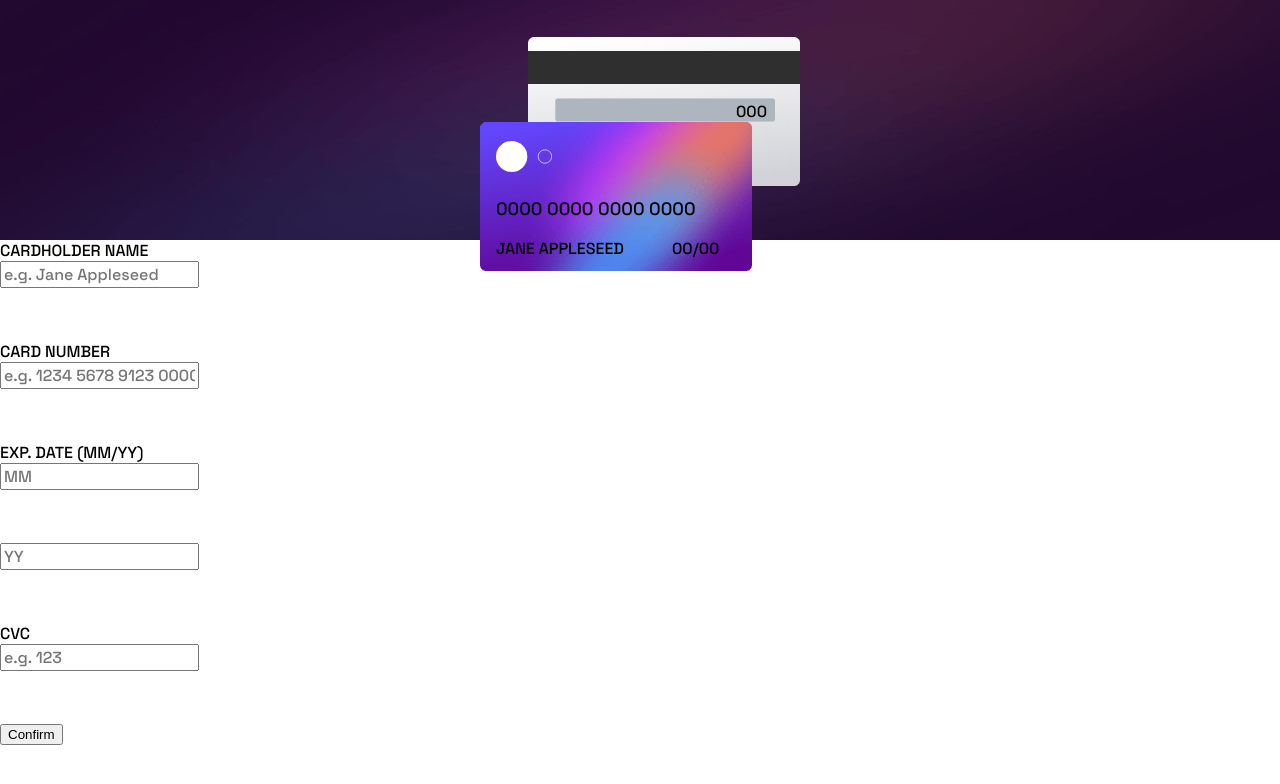
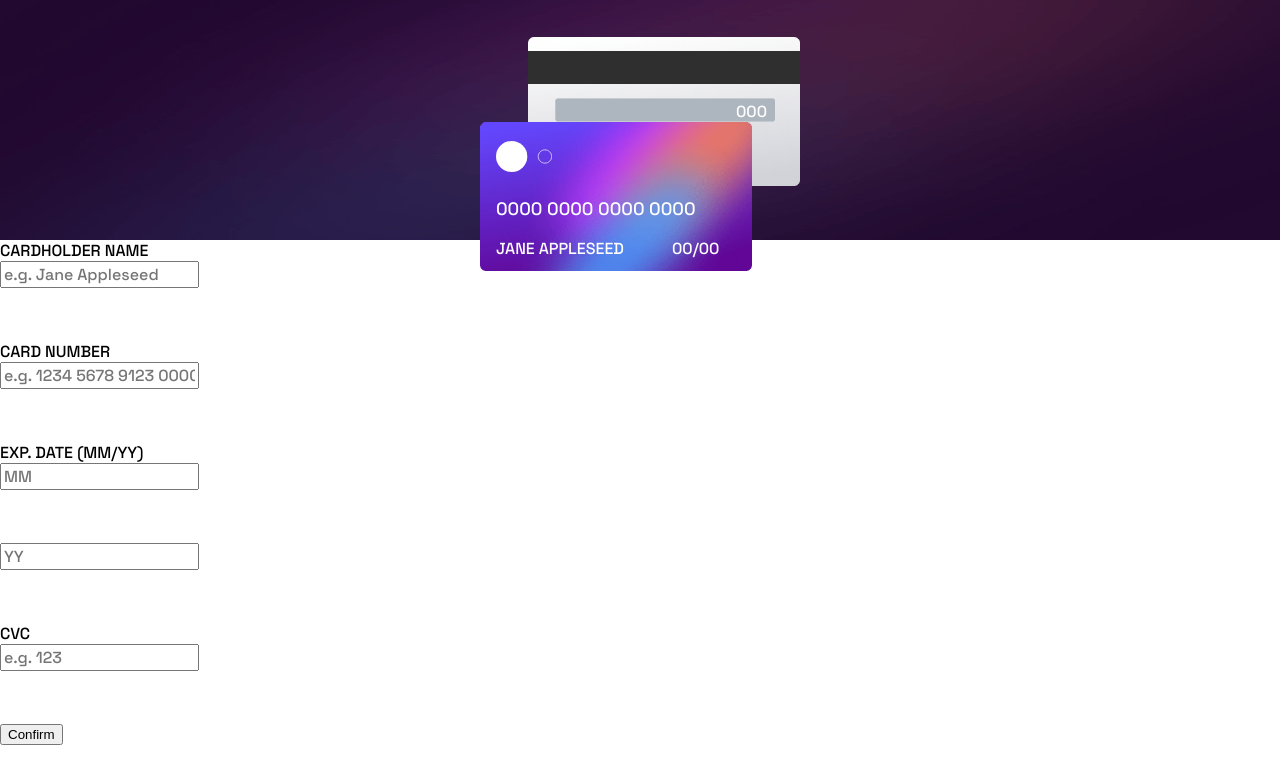
Before and after one commit to wishba/interactive-card-details-form-main, a React (Vite) app: page / in a window 1280 px wide. Shown: the top 784 px of the page. Built offline with nearby package versions, Linux system fonts and the light colour scheme.

Commit message:
card text style

```diff
--- a/src/CardFront.jsx
+++ b/src/CardFront.jsx
@@ -5,7 +5,7 @@ export default function CardFront(props) {
     <div className='card__front'>
       <div className="card__front-contain">
         <p className='card__number'>{props.cardNumber ? props.cardNumber : '0000 0000 0000 0000'}</p>
-        <p>
+        <p className='card__name'>
           {props.cardName ? props.cardName : 'JANE APPLESEED'}
           <span className="card__date">
             {props.cardM ? props.cardM : '00'}
--- a/src/index.css
+++ b/src/index.css
@@ -1,4 +1,8 @@
 @import url('https://fonts.googleapis.com/css2?family=Space+Grotesk:wght@500&display=swap');
+
+:root {
+  --clr-cardtxt: hsl(0, 0%, 100%);
+}
 
 * {
   box-sizing: border-box;
@@ -37,6 +41,7 @@ body {
 .card__cvc {
   margin-top: 4.3em;
   margin-left: 14.5em;
+  color: var(--clr-cardtxt);
 }
 
 .card__front {
@@ -63,6 +68,11 @@ body {
 
 .card__number {
   font-size: 18px;
+  color: var(--clr-cardtxt);
+}
+
+.card__name {
+  color: var(--clr-cardtxt);
 }
 
 .card__date {
```
